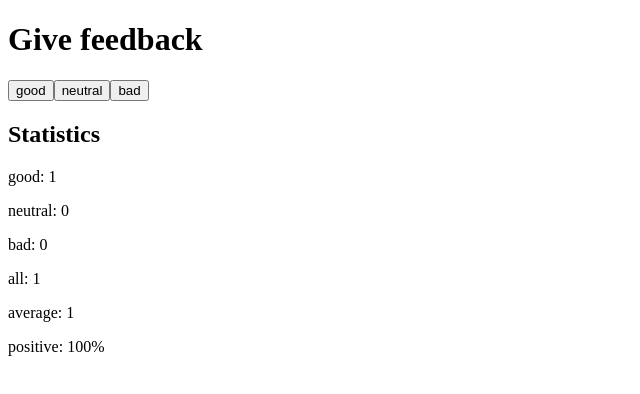
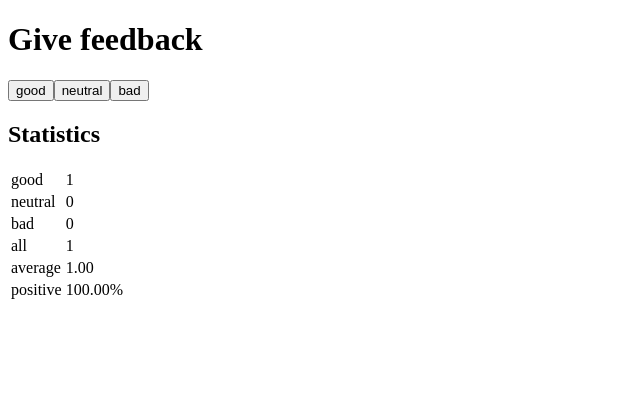
Before and after one commit to savawebdev/full-stack-open-exercises, a React (Create React App) app in the folder part1/unicafe/: page / in a window 1280 px wide. Both pictures are taken after a click on the button "good". Shown: the top 394 px of the page, without its empty margins (0-640 px from the left). Built offline with nearby package versions, Linux system fonts and the light colour scheme.

Commit message:
Comleted exercise 1.11

```diff
--- a/part1/unicafe/src/App.js
+++ b/part1/unicafe/src/App.js
@@ -1,9 +1,10 @@
 import { useState } from "react";
 
 const StatisticLine = ({ text, value }) => (
-  <p>
-    {text}: {value}
-  </p>
+  <tr>
+    <td>{text}</td>
+    <td>{value}</td>
+  </tr>
 );
 
 const Statistics = ({ statistics }) => {
@@ -21,12 +22,16 @@ const Statistics = ({ statistics }) => {
     <div>
       <h2>Statistics</h2>
 
+      <table>
+        <tbody>
           <StatisticLine text="good" value={good} />
           <StatisticLine text="neutral" value={neutral} />
           <StatisticLine text="bad" value={bad} />
           <StatisticLine text="all" value={all} />
           <StatisticLine text="average" value={average} />
           <StatisticLine text="positive" value={`${positive}%`} />
+        </tbody>
+      </table>
     </div>
   );
 };
@@ -53,8 +58,8 @@ const App = () => {
   };
 
   const all = good + neutral + bad;
-  const average = (good + bad * -1) / all;
-  const positive = (good / all) * 100;
+  const average = ((good + bad * -1) / all).toFixed(2);
+  const positive = ((good / all) * 100).toFixed(2);
 
   return (
     <div>
```
Lines whose indentation alone changed are shown as unchanged.
